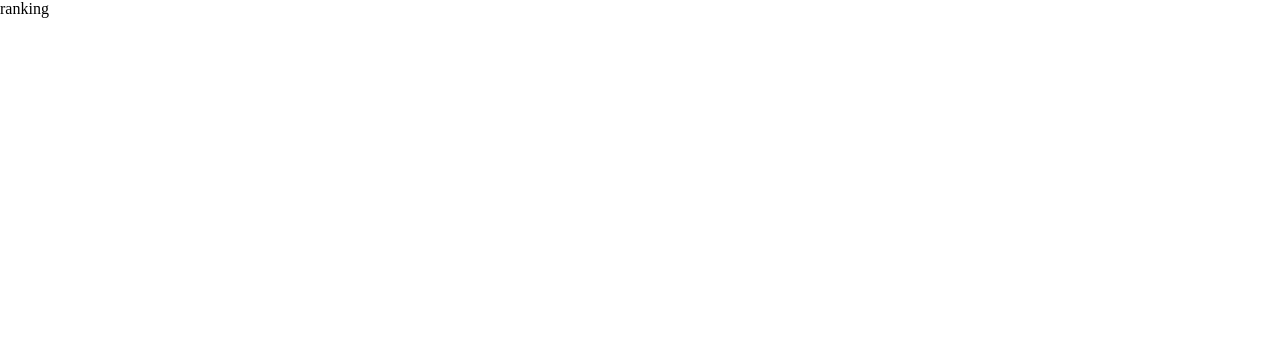
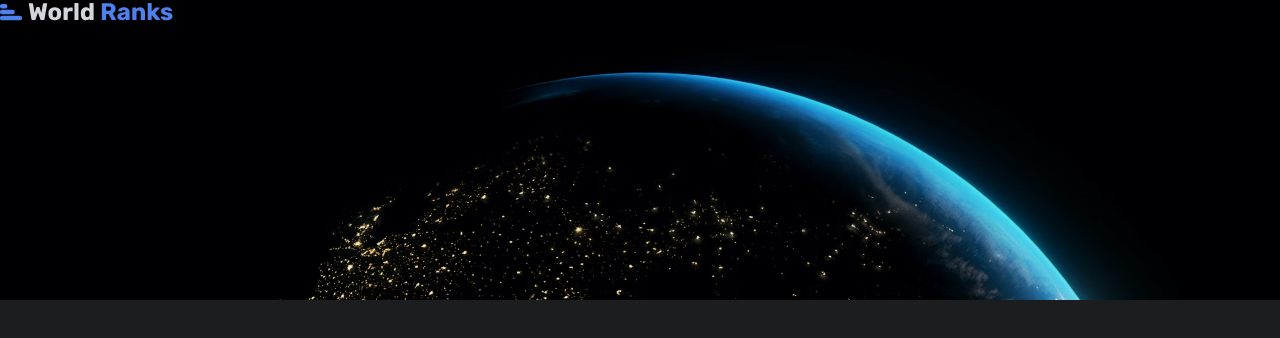
Before and after one commit to KrzyMru/world-ranks, a Next.js app: page /ranking in a window 1280 px wide. Shown: the top 338 px of the page. Built offline with nearby package versions, Linux system fonts and the light colour scheme.

Commit message:
Basic layout

```diff
--- a/src/app/(content)/layout.module.css
+++ b/src/app/(content)/layout.module.css
@@ -0,0 +1,27 @@
+.layout {
+    height: 100%;
+
+    background-image: url("/images/hero-image-sm.jpg");
+    background-repeat: no-repeat;
+    background-size: auto 225px;
+    background-position: top;
+    background-color: var(--dark-strong);
+    @media screen and (min-width: 960px) {
+        background-size: 100% auto;
+    }
+    @media screen and (min-width: 1280px) {
+        background-image: url("/images/hero-image.jpg");
+    }
+
+    display: flex;
+    flex-direction: column;
+}
+
+.logo {
+    margin: 30px auto;
+    text-align: center;
+    color: var(--gray-light);
+    @media screen and (min-width: 960px) {
+        margin: 3% auto;
+    }
+}
--- a/src/app/(content)/layout.tsx
+++ b/src/app/(content)/layout.tsx
@@ -1,3 +1,4 @@
+import Image from "next/image";
 import styles from "./layout.module.css";
 
 const Layout = ({
@@ -6,7 +7,14 @@ const Layout = ({
   children: React.ReactNode;
 }>) => {
   return (
-    <main>
+    <main className={styles.layout}>
+      <Image
+        src='/icons/Logo.svg'
+        alt='World Ranks'
+        width={174}
+        height={24}
+        className={`${styles.logo} text__lg--semibold`}
+      />
       {children}
     </main>
   );
--- a/src/app/globals.css
+++ b/src/app/globals.css
@@ -55,6 +55,7 @@
 body {
   margin: 0;
   min-height: 100dvh;
+  height: 1px;
 }
 
 input, button {
```
